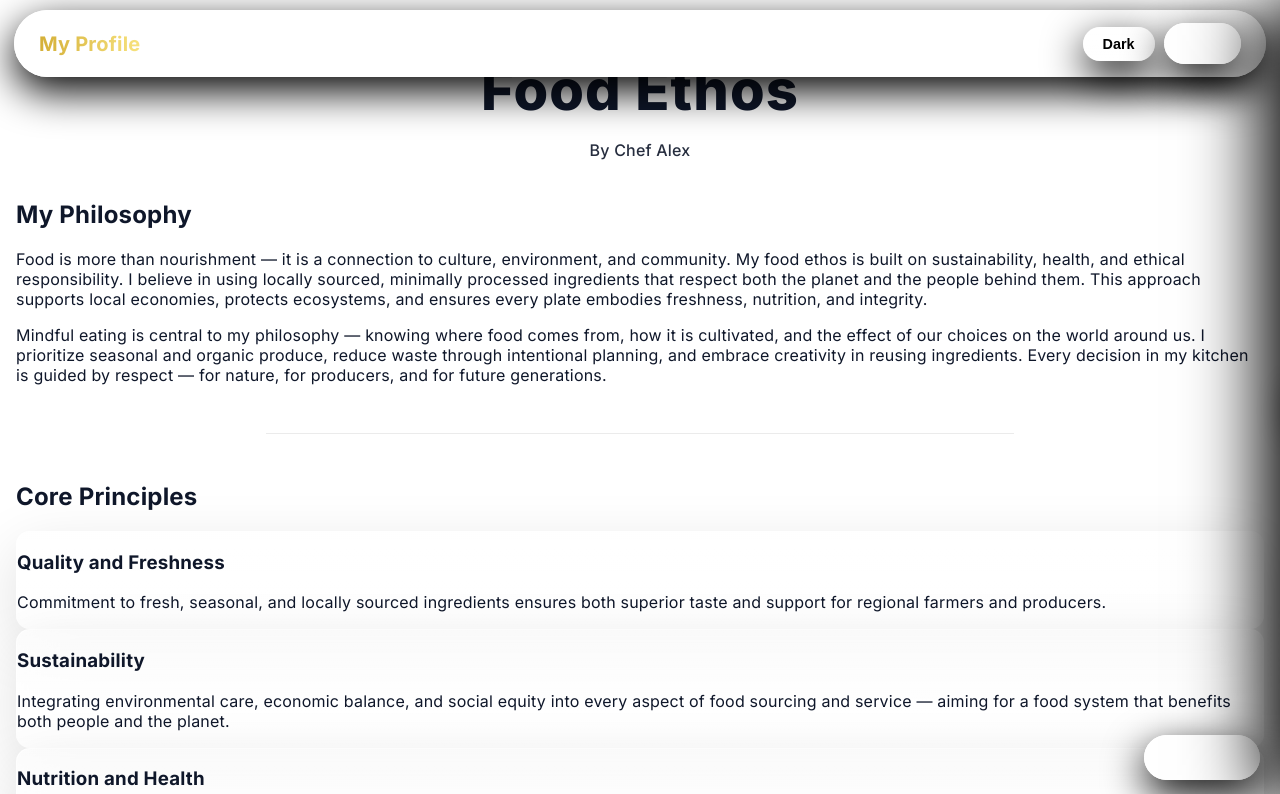
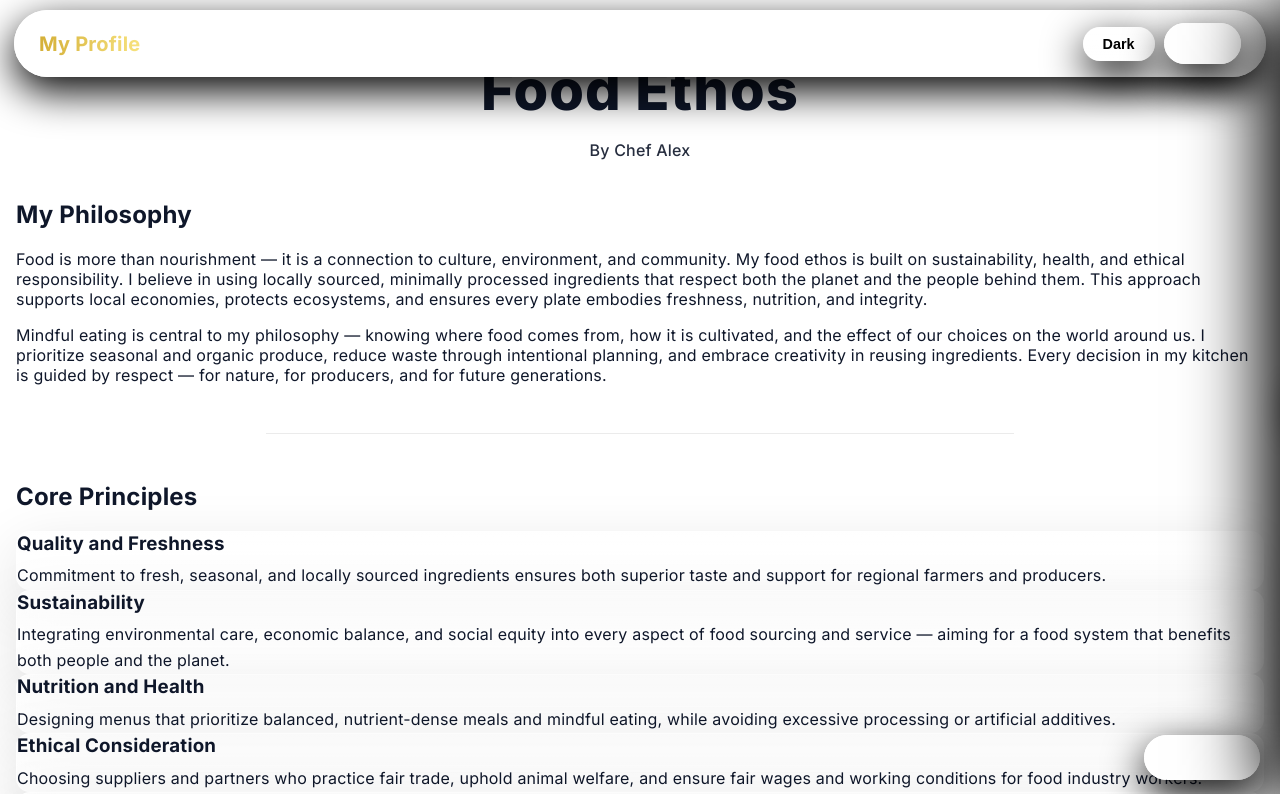
Before and after one commit to AlexanderHardinan/alexhardinan, a Next.js app: page /food-ethos in a window 1280 px wide. Shown: the top 794 px of the page. Built offline with nearby package versions, Linux system fonts and the light colour scheme.

Commit message:
phase7: polish cards, grids, focus states, and motion preferences

```diff
--- a/app/globals.css
+++ b/app/globals.css
@@ -847,3 +847,150 @@ body{
 :root[data-theme="dark"] .divider{
   border-top-color: rgba(255,255,255,.10);
 }
+
+/* =========================================================
+   Phase 7 — Premium Cards + Grid Polish (CSS-only)
+   - No functional changes
+   - Stabilizes spacing, typography, focus, and truncation
+   ========================================================= */
+
+/* 7.1) Spacing scale (optional utilities, non-breaking) */
+:root{
+  --s-1: .25rem;
+  --s-2: .5rem;
+  --s-3: .75rem;
+  --s-4: 1rem;
+  --s-5: 1.25rem;
+  --s-6: 1.5rem;
+  --s-8: 2rem;
+  --s-10: 2.5rem;
+
+  --radius-sm: 12px;
+  --radius-md: 14px;
+  --radius-lg: 18px;
+}
+
+/* 7.2) Improve readability globally */
+body{
+  text-rendering: optimizeLegibility;
+  -webkit-font-smoothing: antialiased;
+  -moz-osx-font-smoothing: grayscale;
+}
+
+/* 7.3) Consistent card inner padding where text blocks exist */
+.blog-card .blog-content,
+.offduty-card .offduty-content,
+.ethos-card .ethos-content,
+.card .card-content{
+  padding: var(--s-5);
+}
+
+/* If some pages use direct paragraphs inside cards, keep them tidy */
+.blog-card p,
+.offduty-card p,
+.ethos-card p,
+.card p{
+  margin: .5rem 0 0 0;
+  line-height: 1.6;
+}
+
+/* 7.4) Line clamp to prevent uneven grids (only applies if these classes exist) */
+.blog-card .excerpt,
+.offduty-card .excerpt,
+.ethos-card .excerpt,
+.story-caption{
+  display: -webkit-box;
+  -webkit-box-orient: vertical;
+  overflow: hidden;
+}
+
+/* Standard clamps */
+.blog-card .excerpt{ -webkit-line-clamp: 3; }
+.offduty-card .excerpt{ -webkit-line-clamp: 3; }
+.ethos-card .excerpt{ -webkit-line-clamp: 3; }
+
+/* Stories captions can be longer on desktop but stable */
+.story-caption{ -webkit-line-clamp: 4; }
+
+/* 7.5) Premium hover behavior (keeps your existing transforms; only adds subtle specular) */
+.card,
+.blog-card,
+.offduty-card,
+.ethos-card{
+  position: relative;
+}
+
+.card::after,
+.blog-card::after,
+.offduty-card::after,
+.ethos-card::after{
+  content: "";
+  position: absolute;
+  inset: 0;
+  border-radius: inherit;
+  pointer-events: none;
+  opacity: 0;
+  transition: opacity .25s ease;
+  /* Specular highlight (clear water feel) */
+  background: radial-gradient(
+    1200px 500px at 20% 10%,
+    rgba(255,255,255,.22),
+    transparent 60%
+  );
+}
+
+.card:hover::after,
+.blog-card:hover::after,
+.offduty-card:hover::after,
+.ethos-card:hover::after{
+  opacity: 1;
+}
+
+/* 7.6) Keyboard accessibility (professional) */
+:focus-visible{
+  outline: 2px solid rgba(212,175,55,.85);
+  outline-offset: 3px;
+  border-radius: 10px;
+}
+
+/* Make cards clickable without ugly outline if they are buttons/links */
+a:focus-visible,
+button:focus-visible{
+  outline: 2px solid rgba(212,175,55,.85);
+  outline-offset: 3px;
+}
+
+/* 7.7) Reduced motion support */
+@media (prefers-reduced-motion: reduce){
+  *{
+    animation-duration: .01ms !important;
+    animation-iteration-count: 1 !important;
+    transition-duration: .01ms !important;
+    scroll-behavior: auto !important;
+  }
+}
+
+/* 7.8) Dark theme: paragraph/text contrast inside cards */
+:root[data-theme="dark"] .blog-card p,
+:root[data-theme="dark"] .offduty-card p,
+:root[data-theme="dark"] .ethos-card p,
+:root[data-theme="dark"] .card p,
+:root[data-theme="dark"] .story-caption{
+  color: rgba(231,237,246,.82);
+}
+
+/* 7.9) Card headings (only affects if those elements exist) */
+.blog-card h3,
+.offduty-card h3,
+.ethos-card h3,
+.card h3{
+  margin: 0;
+  line-height: 1.25;
+  letter-spacing: .01em;
+}
+
+/* 7.10) Make grids breathe a bit on large screens without breaking layout */
+.grid,
+.stories-grid{
+  gap: clamp(1rem, 1.8vw, 1.6rem);
+}
```
